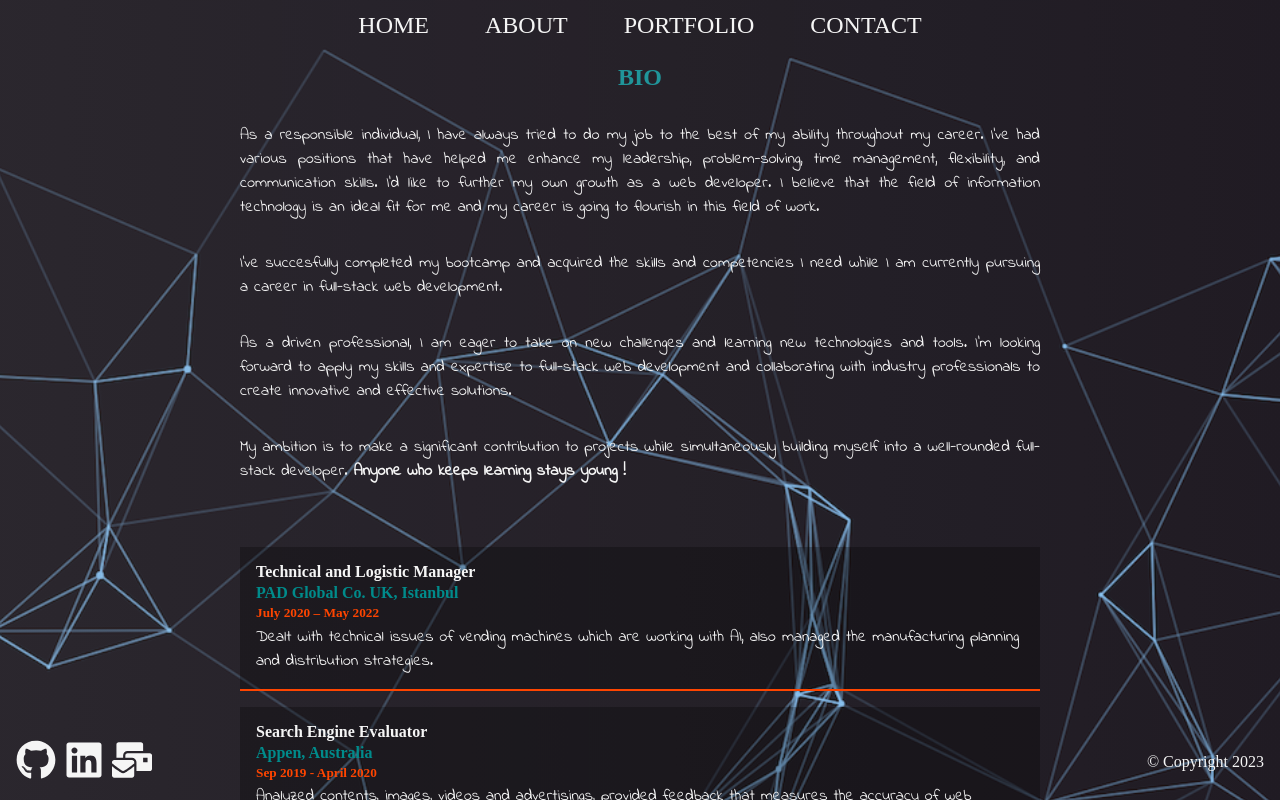
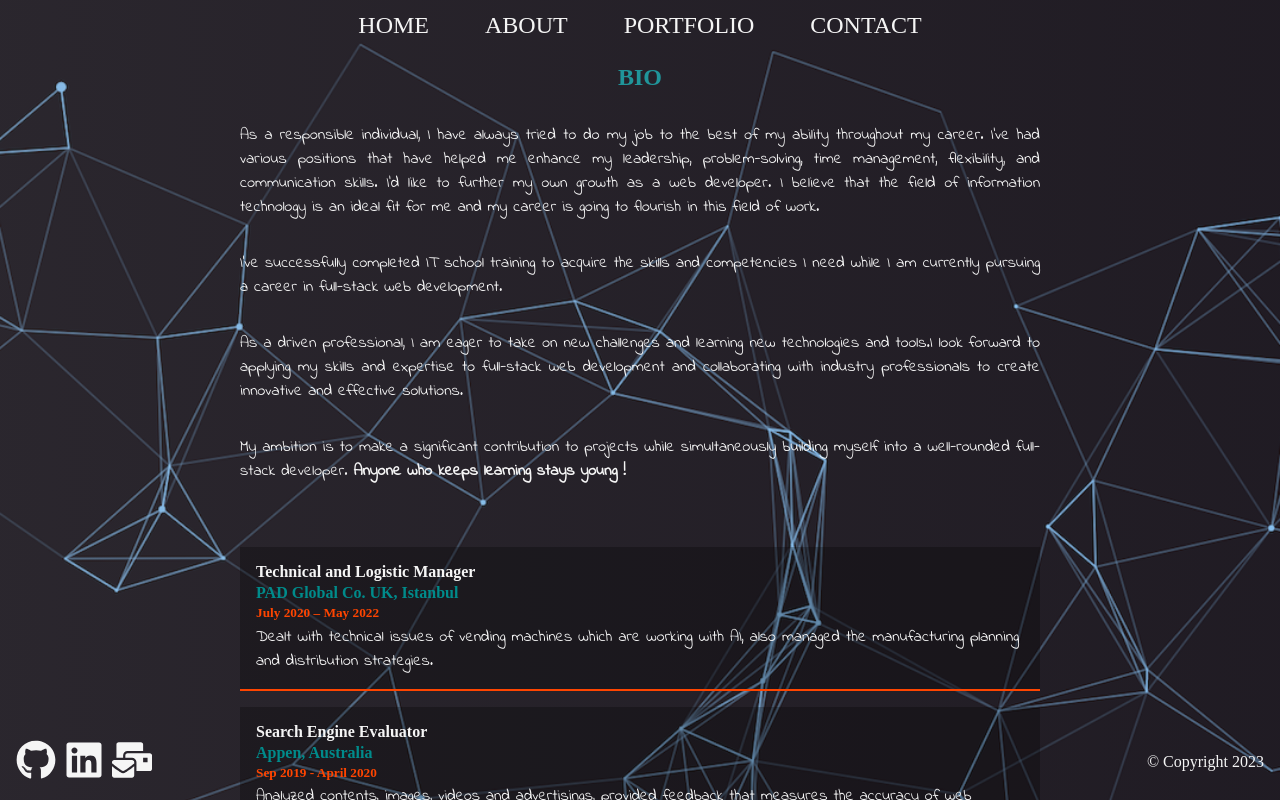
Before and after one commit to omeryilldirim/Portfolio-Website, a React (Create React App) app: page /about in a window 1280 px wide. Shown: the top 800 px of the page. Built offline with nearby package versions, Linux system fonts and the light colour scheme; the HTML template or start-up script is replaced by a standard one; a web font is replaced by a local one.

Commit message:
projects updated

```diff
--- a/src/helper/imageData.js
+++ b/src/helper/imageData.js
@@ -2,12 +2,12 @@ import accordion from "../assets/img/accordion.png";
 import blog from "../assets/img/blog.gif";
 import business from "../assets/img/business.gif";
 import checkout from "../assets/img/checkout.png";
-import clock from "../assets/img/clock.png";
 import country from "../assets/img/country.png";
-import f1 from "../assets/img/f1.png";
-import google from "../assets/img/google.png";
+// import clock from "../assets/img/clock.png";
+// import f1 from "../assets/img/f1.png";
+// import google from "../assets/img/google.png";
+// import ios from "../assets/img/ios.jpg";
 import horoscope from "../assets/img/horoscope.png";
-import ios from "../assets/img/ios.jpg";
 import library from "../assets/img/library.gif";
 import movie from "../assets/img/movie.gif";
 import nba from "../assets/img/nba.gif";
@@ -42,8 +42,8 @@ export const imageData = [
   { image: country, link:"https://omeryilldirim.github.io/Guess-The-Country/" },
   { image: number, link:"https://omeryilldirim.github.io/Guess-The-Number/" },
   { image: webdesign, link:"https://omeryilldirim.github.io/Web-Design-Page/" },
-  { image: f1, link:"https://omeryilldirim.github.io/F1-teams-webpage/" },
-  { image: clock, link:"https://omeryilldirim.github.io/Digital-Clock/" },
-  { image: google, link:"https://omeryilldirim.github.io/Google-Landing-Page/" },
-  { image: ios, link:"https://omeryilldirim.github.io/IOS-Calculator/" },
+  // { image: f1, link:"https://omeryilldirim.github.io/F1-teams-webpage/" },
+  // { image: clock, link:"https://omeryilldirim.github.io/Digital-Clock/" },
+  // { image: google, link:"https://omeryilldirim.github.io/Google-Landing-Page/" },
+  // { image: ios, link:"https://omeryilldirim.github.io/IOS-Calculator/" },
 ];
--- a/src/pages/About/About.jsx
+++ b/src/pages/About/About.jsx
@@ -15,16 +15,10 @@ const About = () => {
           to flourish in this field of work.
         </p>
         <p>
-          I've succesfully completed my bootcamp and acquired the skills and competencies I
-          need while I am currently pursuing a career in full-stack web
-          development.
+          I've successfully completed IT school training to acquire the skills and competencies I need while I am currently pursuing a career in full-stack web development.
         </p>
         <p>
-          As a driven professional, I am eager to take on new challenges and
-          learning new technologies and tools. I'm looking forward to apply my
-          skills and expertise to full-stack web development and collaborating
-          with industry professionals to create innovative and effective
-          solutions.
+          As a driven professional, I am eager to take on new challenges and learning new technologies and tools.I look forward to applying my skills and expertise to full-stack web development and collaborating with industry professionals to create innovative and effective solutions.
         </p>
         <p>
           My ambition is to make a significant contribution to projects while
@@ -57,14 +51,14 @@ const About = () => {
           Managed a $150.000 annual import budget by developing purchase strategies based on local user demands and enhanced the profit rate by 5%.
           </p>
         </div>
-        <div className="about-job">
+        {/* <div className="about-job">
           <h4 className="job-title">Deputy Inspector</h4>
           <h4 className="job-company">Turkish General Directorate of Security, Kırklareli	</h4>
           <h5 className="job-year">June 2014 - Nov 2016</h5>
           <p>
           Led a staff of 40 in a city of 120,000 inhabitants and dealt with approximately 100 criminal cases per month.
           </p>
-        </div>
+        </div> */}
       </div>
     </div>
   );
```
